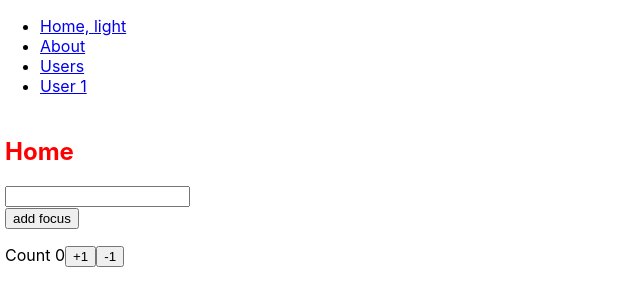
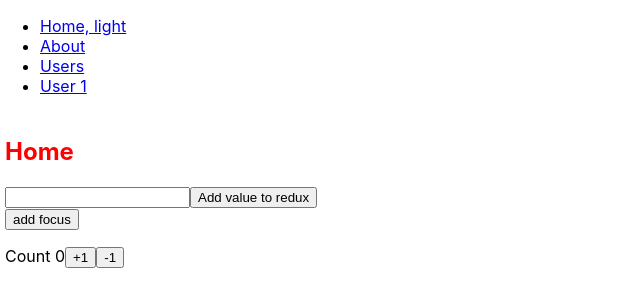
Before and after one commit to Grumbash/react-lessons, a React (Create React App) app: page / in a window 1280 px wide. Shown: the top 306 px of the page, without its empty margins (0-640 px from the left). Built offline with nearby package versions, Linux system fonts and the light colour scheme.

Commit message:
add handle value

```diff
--- a/src/pages/index.js
+++ b/src/pages/index.js
@@ -1,4 +1,4 @@
-import React, { useContext, useRef } from "react";
+import React, { useContext, useRef, useState } from "react";
 import { Context } from "../context";
 import { decrement, increment } from "../redux/actions";
 
@@ -6,6 +6,7 @@ import { useSelector, useDispatch } from "react-redux";
 
 function Home() {
   const count = useSelector((state) => state.count);
+  const [value, setValue] = useState("");
   const dispatch = useDispatch();
   const myRef = useRef();
   const context = useContext(Context);
@@ -25,10 +26,21 @@ function Home() {
     dispatch(actionDecrement);
   };
 
+  const addValue = () => {
+    alert(value);
+  };
+
+  const handleValueChange = (e) => {
+    setValue(e.target.value);
+  };
+
   return (
     <div style={{ padding: "5px" }}>
       <h2 style={{ color: "red" }}>Home</h2>
-      <input ref={myRef} style={{ display: "block" }} />
+      <div>
+        <input value={value} ref={myRef} onChange={handleValueChange} />
+        <button onClick={addValue}>Add value to redux</button>
+      </div>
       <button onClick={handleClick}>add focus</button>
       <p>
         <span>Count {count}</span>
--- a/src/redux/reducers.js
+++ b/src/redux/reducers.js
@@ -5,7 +5,7 @@ const initialState = {
 };
 
 const countReducer = (state = initialState, action) => {
-  console.log(action);
+  // console.log(action);
 
   switch (action.type) {
     case INCREMENT:
```
